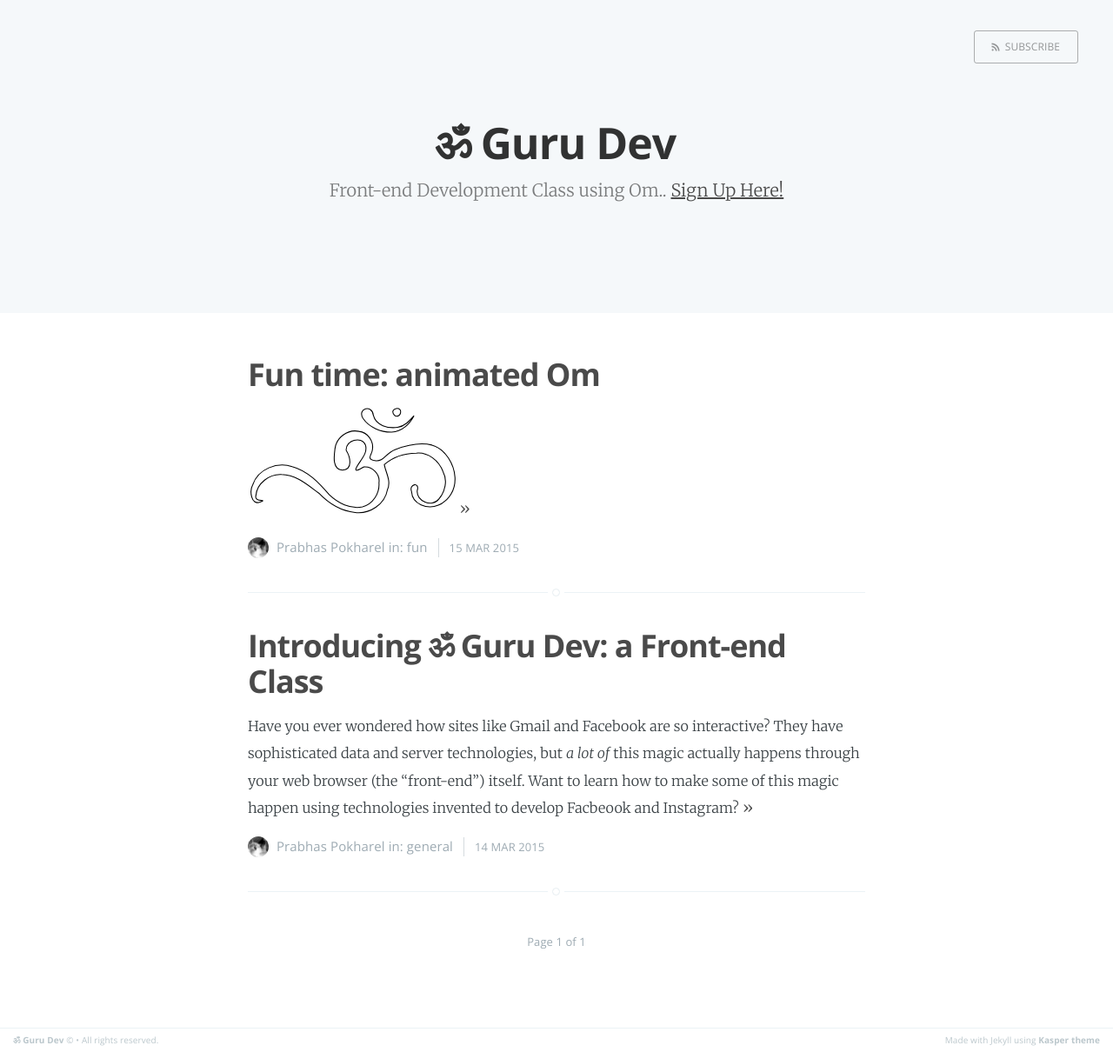
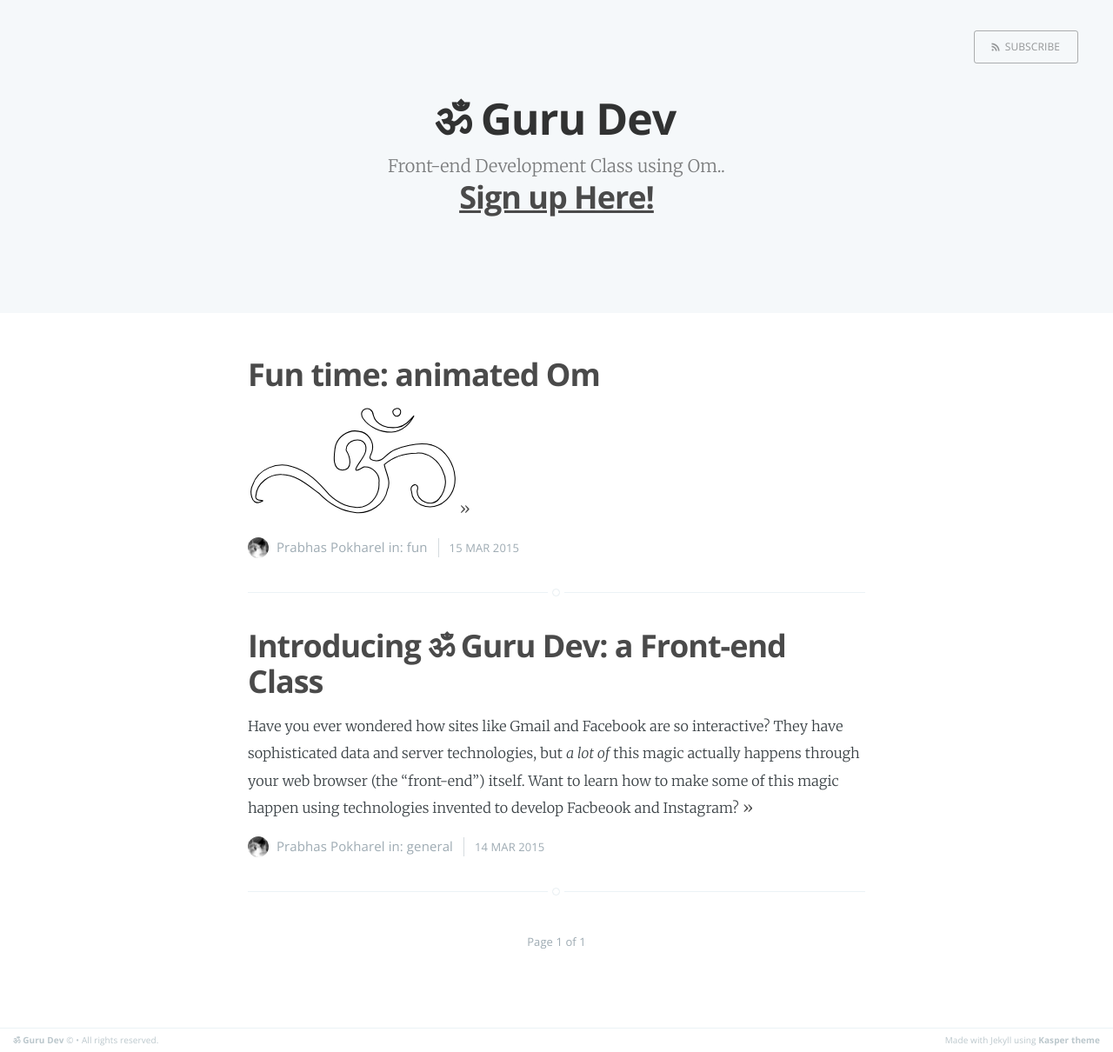
Before and after one commit to om-guru-dev/om-guru-dev.github.io, a Jekyll site: the page built from index.html, in a window 1280 px wide. Shown: the whole page at 87% size. Built offline with Jekyll 4.4.1, drawn with Linux system fonts in a browser that asks for light colours; Markdown is read by kramdown in place of the engine named in the settings; the list of posts is cut into pages by our own code.

```diff
--- a/index.html
+++ b/index.html
@@ -3,7 +3,6 @@ layout: default
 title: Home
 cover: false
 about: 'about.html'
-signup: 'http://edushala.com/learn/technology/8967cf544e144cdb82886f401af9a602/%7Bslug%7D'
 ---
 
 <header class="main-header {% if page.cover %}" style="background-image: url({{ page.cover }}) {%else%}no-cover{% endif %}">
@@ -20,7 +19,11 @@ signup: 'http://edushala.com/learn/technology/8967cf544e144cdb82886f401af9a602/%
             <h1 class="page-title">{{ site.name }}</h1>
             <h2 class="page-description">
                 {% if site.description %} {{ site.description }}. {% endif %}
-                {% if page.signup %} <a href='{{page.signup}}'> Sign Up Here! </a> {% endif %}
+            </h2>
+            <h2>
+                <a href="http://edushala.com/learn/technology/8967cf544e144cdb82886f401af9a602/%7Bslug%7D">
+                    Sign up Here!
+                </a>
             </h2>
         </div>
     </div>
```
